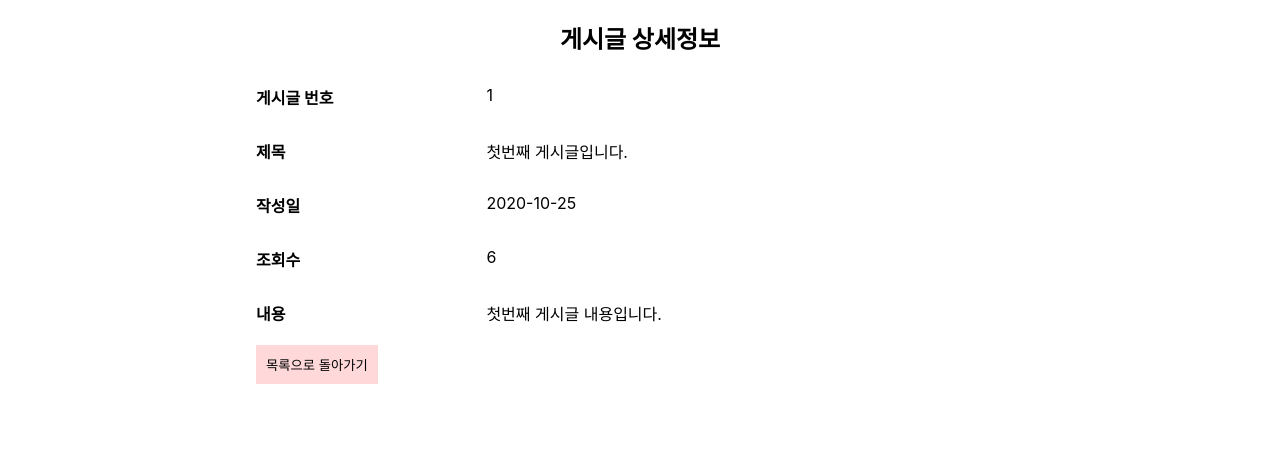
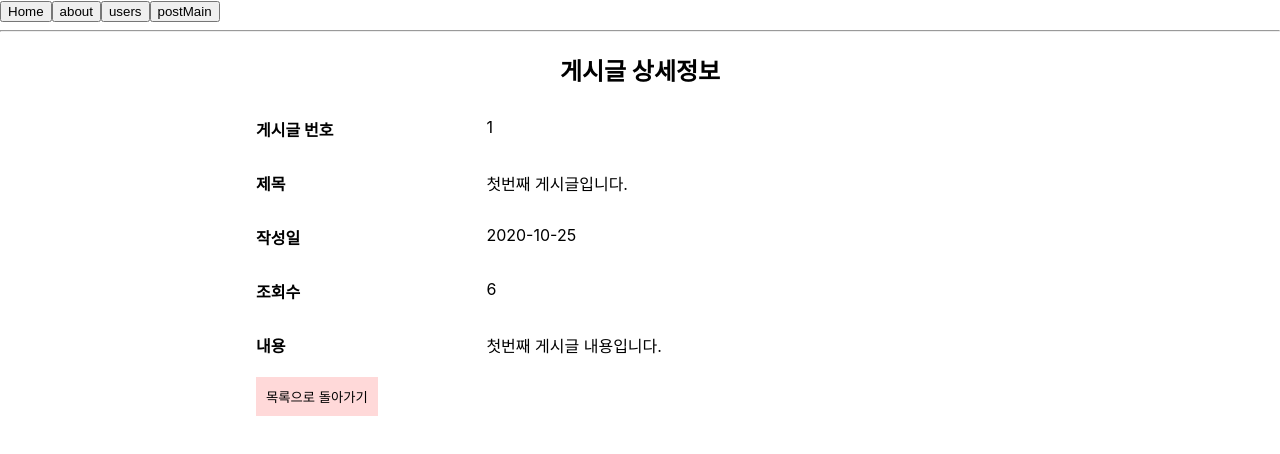
Before and after one commit to shinjeha/react-simple-board, a React (Create React App) app: page /postView/1 in a window 1280 px wide. Shown: the top 454 px of the page. Built offline with nearby package versions, Linux system fonts and the light colour scheme.

Commit message:
home, not found 추가

```diff
--- a/src/App.css
+++ /dev/null
@@ -1,38 +0,0 @@
-.App {
-  text-align: center;
-}
-
-.App-logo {
-  height: 40vmin;
-  pointer-events: none;
-}
-
-@media (prefers-reduced-motion: no-preference) {
-  .App-logo {
-    animation: App-logo-spin infinite 20s linear;
-  }
-}
-
-.App-header {
-  background-color: #282c34;
-  min-height: 100vh;
-  display: flex;
-  flex-direction: column;
-  align-items: center;
-  justify-content: center;
-  font-size: calc(10px + 2vmin);
-  color: white;
-}
-
-.App-link {
-  color: #61dafb;
-}
-
-@keyframes App-logo-spin {
-  from {
-    transform: rotate(0deg);
-  }
-  to {
-    transform: rotate(360deg);
-  }
-}
--- a/src/App.js
+++ b/src/App.js
@@ -1,15 +1,24 @@
-import { BrowserRouter, Route } from 'react-router-dom';
-import PostMain from './page/post/PostMain';
-import PostView from './page/post/PostView';
+import { Link, BrowserRouter, Route, Switch } from "react-router-dom";
+import Header from "./include/Header";
+import Home from "./page/common/Home";
+import PostMain from "./page/post/PostMain";
+import PostView from "./page/post/PostView";
+import NotFound from "./page/common/NotFound";
 
 function App() {
   return (
-		<div className="App">
-			<BrowserRouter>
-				<Route exact path='/postView/:no' component={PostView} />
-				<Route exact path='/' component={PostMain} />
-			</BrowserRouter>
-		</div>
+    <BrowserRouter>
+      <Header />
+      <hr />
+      <main>
+        <Switch>
+          <Route exact path="/" component={Home} />
+          <Route exact path="/postMain" component={PostMain} />
+          <Route exact path="/postView/:no" component={PostView} />
+          <Route component={NotFound} />
+        </Switch>
+      </main>
+    </BrowserRouter>
   );
 }
 
--- /dev/null
+++ b/src/include/Header.js
@@ -0,0 +1,22 @@
+import { Link } from "react-router-dom";
+
+function Header() {
+  return (
+    <header>
+      <Link to="/">
+        <button>Home</button>
+      </Link>
+      <Link to="/about">
+        <button>about</button>
+      </Link>
+      <Link to="/users">
+        <button>users</button>
+      </Link>
+      <Link to="/postMain">
+        <button>postMain</button>
+      </Link>
+    </header>
+  );
+}
+
+export default Header;
--- /dev/null
+++ b/src/page/common/Home.js
@@ -0,0 +1,5 @@
+function Home() {
+  return <div>Home...</div>;
+}
+
+export default Home;
--- /dev/null
+++ b/src/page/common/NotFound.js
@@ -0,0 +1,5 @@
+function NotFound() {
+  return <div>페이지가 없습니다.</div>;
+}
+
+export default NotFound;
```
Also changed, not shown: 1 other file (tests, documents, lock files or other folders).
